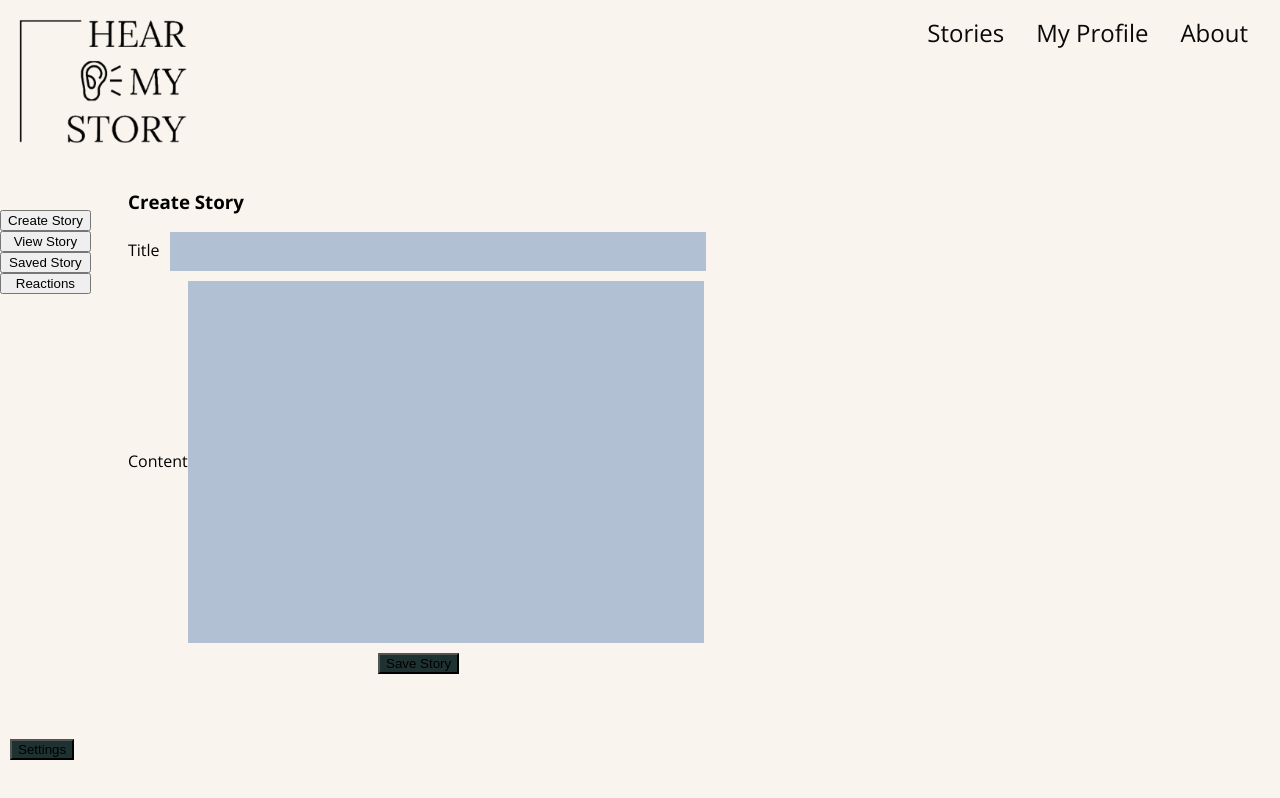
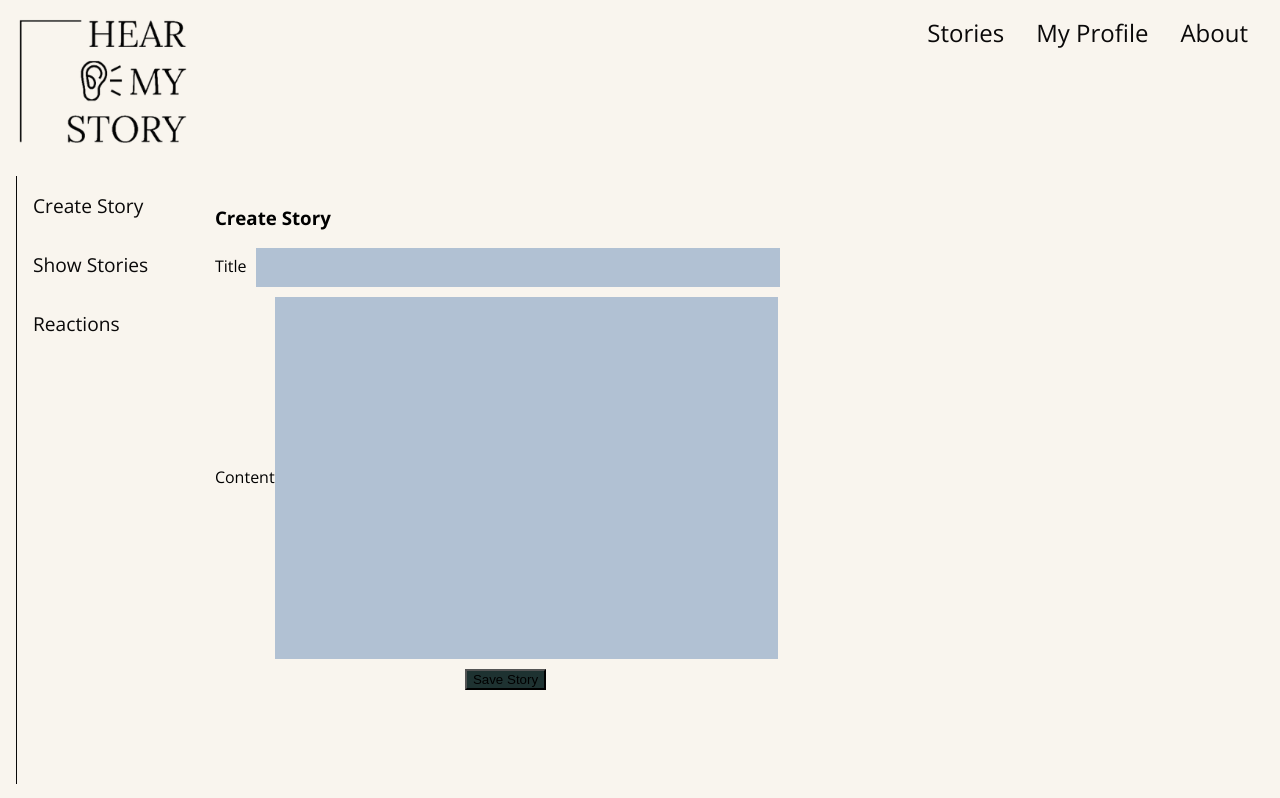
Before and after one commit to Sayed94h/Hear-My-Story, a React (Create React App) app in the folder client/: page /stories in a window 1280 px wide. Built offline with nearby package versions, Linux system fonts and the light colour scheme.

Commit message:
Stories: design stories page sidebar

```diff
--- /dev/null
+++ b/client/src/App.css
@@ -0,0 +1,9 @@
+.App {
+    min-height: 100vh;
+    display: flex;
+    flex-direction: column;
+}
+
+.App > main {
+    flex: 1;
+}
--- a/client/src/App.js
+++ b/client/src/App.js
@@ -6,11 +6,12 @@ import Secret from './Secret';
 import Header from "./Header";
 import Stories from './Stories';
 
+import './App.css';
 
 class App extends Component {
   render() {
     return (
-      <div>
+      <div className="App">
         <Header />
         <Switch>
           <Route path="/" exact component={Home} />
--- a/client/src/Stories.css
+++ b/client/src/Stories.css
@@ -3,8 +3,8 @@
     display: flex;
     justify-content: space-between;
     width: 100%;
-
-
+    padding: 1em;
+    box-sizing: border-box;
 }
 
 .setting__button {
@@ -36,17 +36,36 @@
     text-align: center;
 }
 
-.story__leftButton {
+.story__navigation {
     display: flex;
     flex-direction: column;
-    margin-left: auto;
-    margin-right: 10px;
-    margin-top: 10px;
-    margin-bottom: auto;
-    position: fixed;
-    color: #1E3231;
-    top: 25%;
+    color: var(--black);
+    border-left: var(--black) 1px solid;
 }
+
+.story__navigation ul {
+    list-style-type: none;
+    margin: 0;
+    padding: 0;
+}
+
+.story__navigation ul li {
+    list-style-type: none;
+    padding: 1em;
+}
+
+.story__navigation ul li a {
+    color: var(--black);
+    text-decoration: none;
+    font-size: 1.2em;
+}
+
+.story__navigation ul li a:hover {
+    color: var(--black);
+    text-decoration: underline;
+}
+
+
 .content__input {
     border: none;
     width: 50%;
--- a/client/src/Stories.jsx
+++ b/client/src/Stories.jsx
@@ -1,7 +1,6 @@
-import React, { useState } from 'react';
+import React, {useState} from 'react';
 import './Stories.css';
-
-
+import {Link} from "react-router-dom";
 
 function Story() {
   const [title, setTitle] = useState('');
@@ -10,8 +9,6 @@ function Story() {
   const handleStory = async () => {
 
     try {
-
-
       console.log(title, story)
     } catch (err) {
       console.error(err);
@@ -19,48 +16,41 @@ function Story() {
   };
 
   return (
-
-        <div className="story__header" >
-            <div className="story__leftButton">
-                <button>
-                  Create Story
-                </button>
-                <button>
-                  View Story
-                </button>
-                <button>
-                  Saved Story
-                </button>
-                <button>
-                  Reactions
-                </button>
-              </div>
-              <div>
-                  <button className="setting__button">
-                    Settings
-                  </button>
-                </div>
+    <main className="story__header">
+      <nav className="story__navigation">
+        <ul>
+          <li>
+            <Link to={'/'}>Create Story</Link>
+          </li>
+          <li>
+            <Link to={'/'}>Show Stories</Link>
+          </li>
+          {/*<li>*/}
+          {/*  <Link to={'/'}>Saved Stories</Link>*/}
+          {/*</li>*/}
+          <li>
+            <Link to={'/'}>Reactions</Link>
+          </li>
+        </ul>
+      </nav>
       <div className="story__form">
-                <form onSubmit= {(e) => {
+        <form onSubmit={(e) => {
           e.preventDefault();
           handleStory();
         }}>
           <h3 className="input__header">Create Story</h3>
           <label>Title</label>
-              <input className="title__input"value={title}
+          <input className="title__input" value={title}
                  onChange={e => setTitle(e.target.value)}
-              type="text" />
-            <br /><label>Content</label>
-            <input className="content__input"value={story}
+                 type="text"/>
+          <br/><label>Content</label>
+          <input className="content__input" value={story}
                  onChange={e => setStory(e.target.value)}
-              type="text" /><br/>
-                <button className="save__button"type="submit">Save Story</button>
+                 type="text"/><br/>
+          <button className="save__button" type="submit">Save Story</button>
         </form>
       </div>
-
-        </div>
-
-
+    </main>
   )
 }
 
```
Lines whose indentation alone changed are shown as unchanged.
